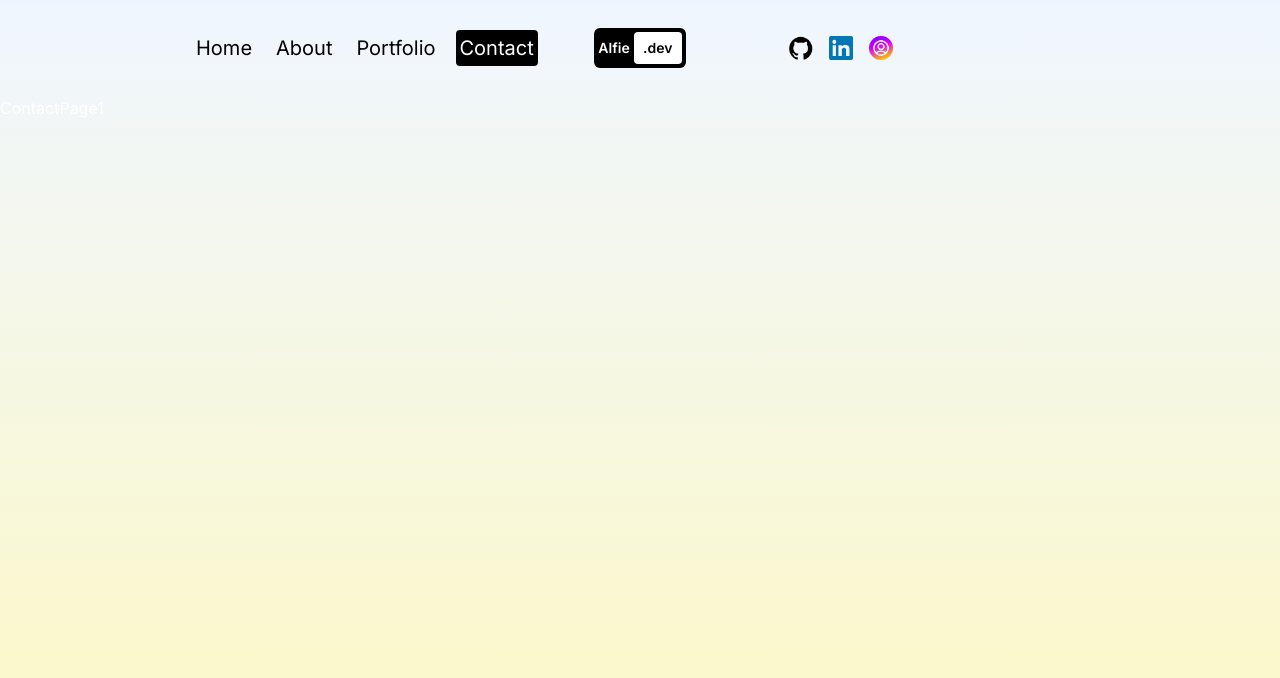
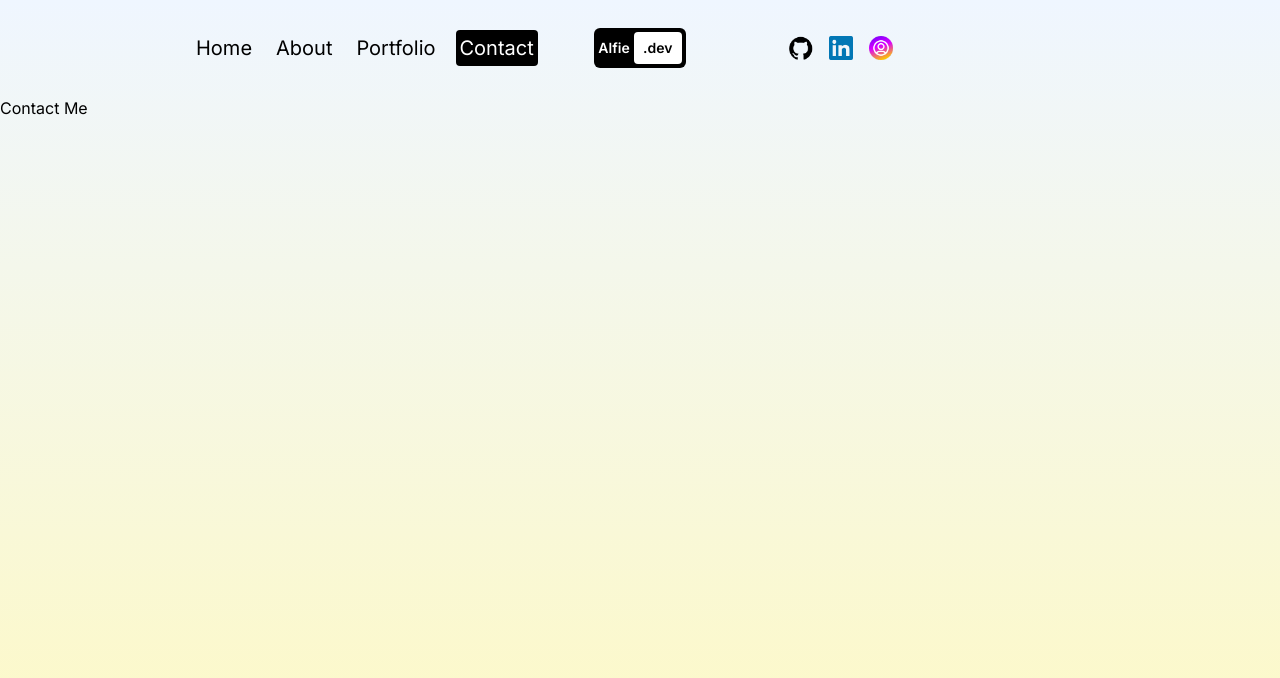
Before and after one commit to AlnafisVSCode/next-Biography-Alnafis, a Next.js app: page /contact in a window 1280 px wide. Shown: the top 678 px of the page. Built offline with nearby package versions, Linux system fonts and the light colour scheme.

Commit message:
Stage 4 Complete - Main Transitions done.

```diff
--- a/src/app/about/page.jsx
+++ b/src/app/about/page.jsx
@@ -1,5 +1,17 @@
+"use client";
+
+import { motion } from "framer-motion";
+
 const AboutPage = () => {
-	return <div className="text-white">AboutPage</div>;
+	return (
+		<motion.div
+			className="h-full"
+			initial={{ y: "-200vh" }}
+			animate={{ y: "0%" }}
+			transition={{ duration: 1 }}>
+			About Me
+		</motion.div>
+	);
 };
 
 export default AboutPage;
--- a/src/app/contact/page.jsx
+++ b/src/app/contact/page.jsx
@@ -1,5 +1,17 @@
+"use client";
+
+import { motion } from "framer-motion";
+
 const ContactPage = () => {
-	return <div className="text-white">ContactPage1</div>;
+	return (
+		<motion.div
+			className="h-full"
+			initial={{ y: "-200vh" }}
+			animate={{ y: "0%" }}
+			transition={{ duration: 1 }}>
+			Contact Me
+		</motion.div>
+	);
 };
 
 export default ContactPage;
--- a/src/app/page.jsx
+++ b/src/app/page.jsx
@@ -5,6 +5,11 @@ import { motion } from "framer-motion";
 
 const Homepage = () => {
 	return (
+		<motion.div
+			className="h-full"
+			initial={{ y: "-200vh" }}
+			animate={{ y: "0%" }}
+			transition={{ duration: 1 }}>
 			<div className=" h-full flex flex-col lg:flex-row px-4 sm:px-8 md:px-12 lg:px-20 xl:px-48">
 				{/* IMAGE CONTAINER */}
 				<div className="h-1/2 lg:h-full lg:w-1/2 relative">
@@ -20,11 +25,11 @@ const Homepage = () => {
 					<p className="text-lg">
 						As a junior software engineer, I am passionate about creating
 						innovative and efficient solutions. With a strong foundation in
-					programming and problem-solving, I strive to deliver high-quality code
-					and exceed client expectations. I am constantly learning and exploring
-					new technologies to stay up-to-date with the latest industry trends.
-					Welcome to my portfolio, where you can explore my projects and see my
-					skills in action.
+						programming and problem-solving, I strive to deliver high-quality
+						code and exceed client expectations. I am constantly learning and
+						exploring new technologies to stay up-to-date with the latest
+						industry trends. Welcome to my portfolio, where you can explore my
+						projects and see my skills in action.
 					</p>
 
 					{/* BUTTONS */}
@@ -38,6 +43,7 @@ const Homepage = () => {
 					</div>
 				</div>
 			</div>
+		</motion.div>
 	);
 };
 
--- a/src/app/portfolio/page.jsx
+++ b/src/app/portfolio/page.jsx
@@ -1,5 +1,16 @@
+"use client";
+import { motion } from "framer-motion";
+
 const PortfolioPage = () => {
-	return <div className="text-white">PortfolioPage</div>;
+	return (
+		<motion.div
+			className="h-full"
+			initial={{ y: "-200vh" }}
+			animate={{ y: "0%" }}
+			transition={{ duration: 1 }}>
+			Portfolio
+		</motion.div>
+	);
 };
 
 export default PortfolioPage;
```
Lines whose indentation alone changed are shown as unchanged.
